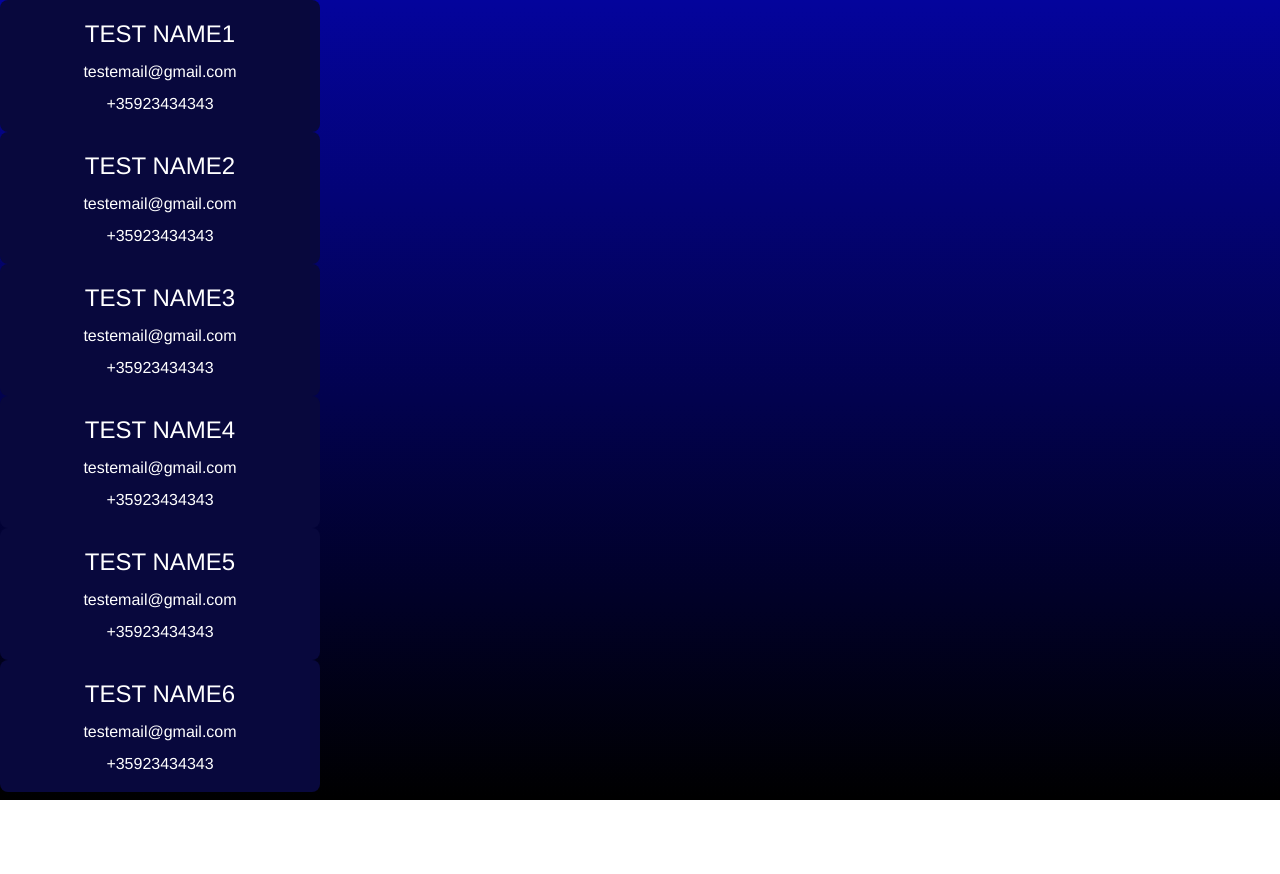
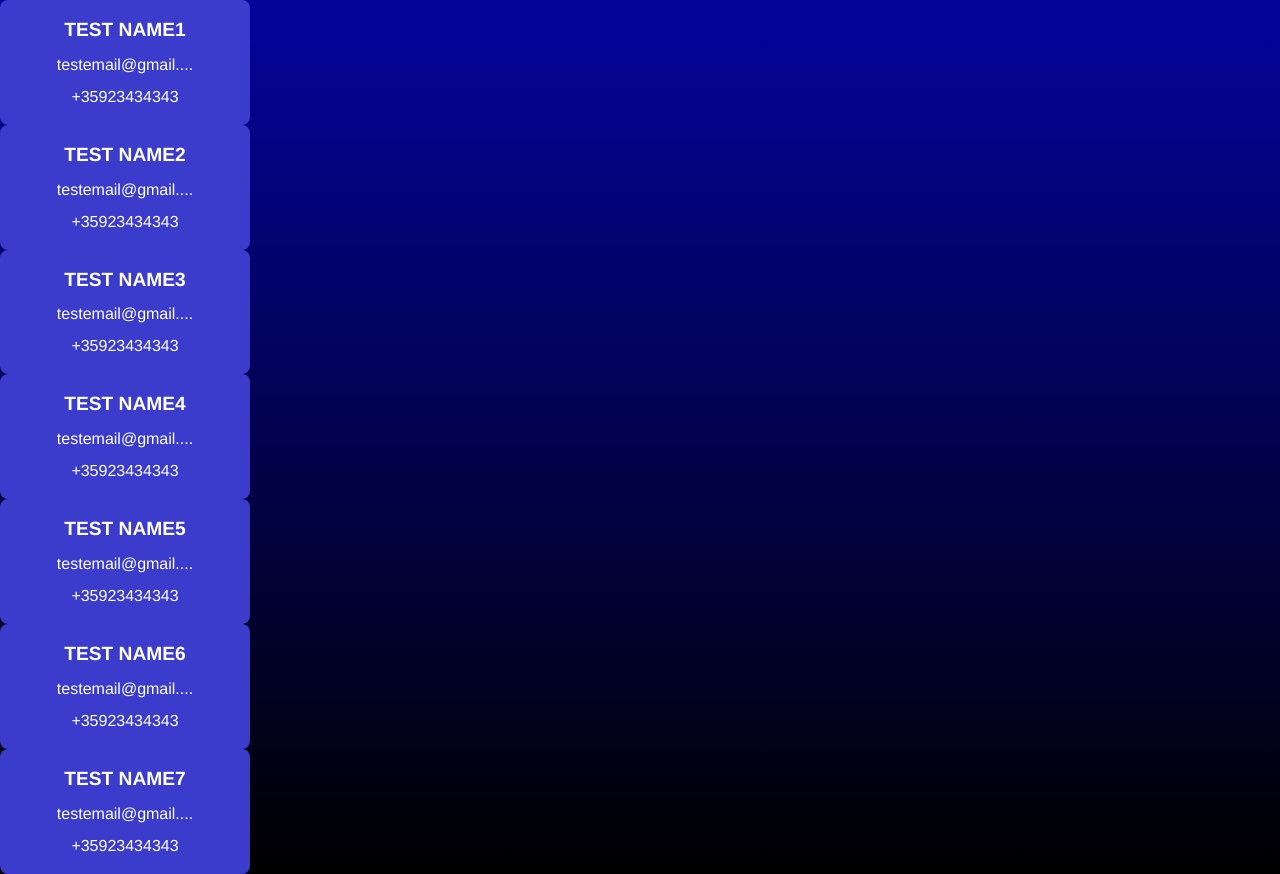
Before and after one commit to DimitarStefan0v/Phonebook, a React (Vite) app: page / in a window 1280 px wide. Before the commit the page ends 800 px from the top, so only its background shows below. Built offline with nearby package versions, Linux system fonts and the light colour scheme.

Commit message:
Add func to cut long string and return substring with dots

```diff
--- a/src/App.jsx
+++ b/src/App.jsx
@@ -31,6 +31,11 @@ const dummyData = [
 		email: 'testemail@gmail.com',
 		phone: '+35923434343',
 	},
+    {
+		name: 'Test name7',
+		email: 'testemail@gmail.com',
+		phone: '+35923434343',
+	},
 ];
 
 const App = () => {
--- a/src/components/Contact/Contact.jsx
+++ b/src/components/Contact/Contact.jsx
@@ -1,11 +1,15 @@
 import classes from './Contact.module.css';
 
 const Contact = ({ contact }) => {
+    const cutString = (str, maxLength) => {
+        return str.length > maxLength ? str.substring(0, maxLength) + '...' : str;
+    };
+
 	return (
-		<div className={classes.wrapper}>
-			<div className={classes.heading}>{contact.name}</div>
-			<div>{contact.email}</div>
-			<div>{contact.phone}</div>
+		<div className={classes.contact}>
+			<div className={classes.name}>{cutString(contact.name, 16)}</div>
+			<div>{cutString(contact.email, 16)}</div>
+			<div>{cutString(contact.phone, 14)}</div>
 		</div>
 	);
 };
--- a/src/components/Contact/Contact.module.css
+++ b/src/components/Contact/Contact.module.css
@@ -1,15 +1,17 @@
-.wrapper {
+.contact {
     display: flex;
     flex-direction: column;
     align-items: center;
     gap: 0.5rem;
-    background-color: rgb(8, 8, 61);
+    background-color: rgb(59, 59, 204);
     border-radius: 8px;
-    max-width: 320px;
+    width: 250px;
     padding: 1rem;
+    text-align: center;
 }
 
-.heading {
-    font-size: 1.5rem;
+.name {
+    font-size: 1.2rem;
     text-transform: uppercase;
+    font-weight: 800;
 }
```
